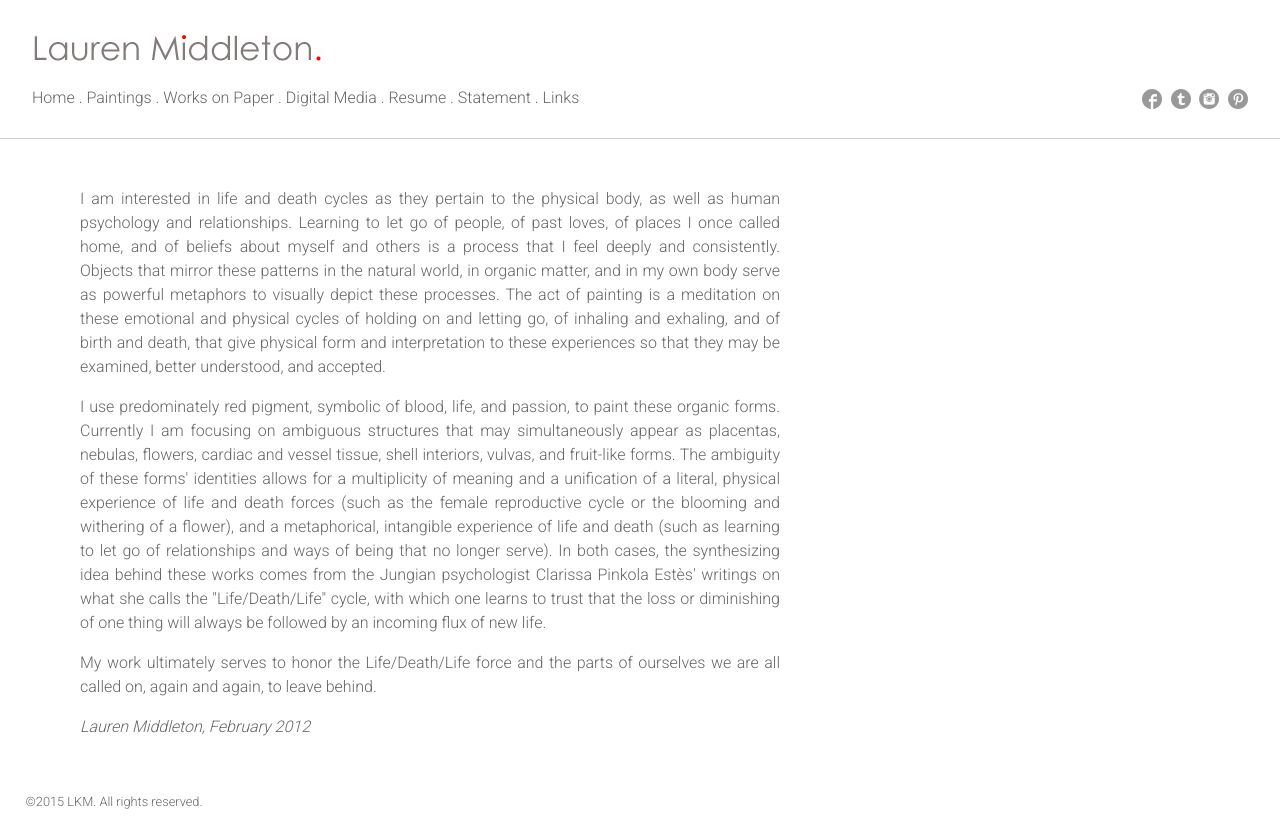
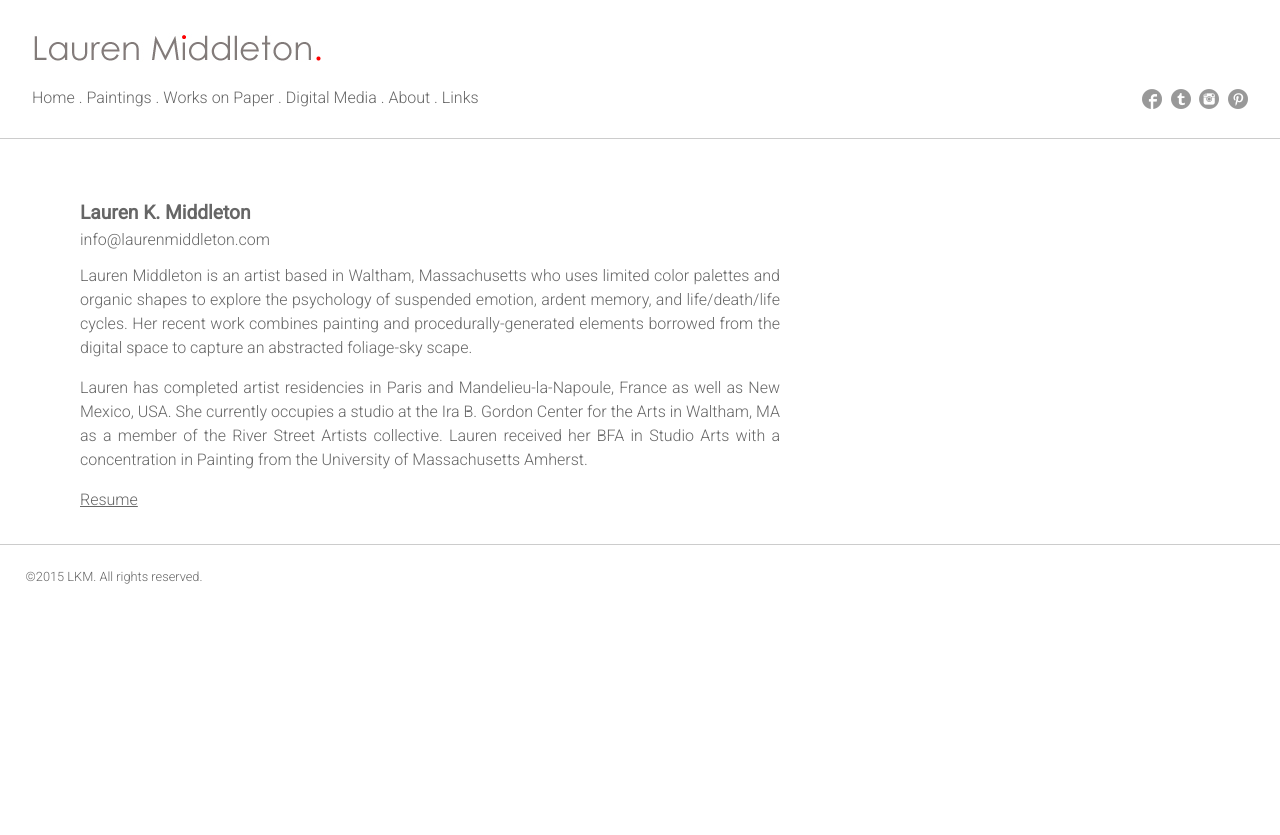
Before and after one commit to lmiddleton/laurenmiddleton.com, a PHP site: page /statement.php in a window 1280 px wide. After the commit the page ends 584 px from the top, so only its background shows below. Run offline with PHP 8.4, Linux system fonts and the light colour scheme.

Commit message:
updated about/statement, fixed main nab thumbs

```diff
--- a/laurenmiddleton.com/css/styles.css
+++ b/laurenmiddleton.com/css/styles.css
@@ -119,6 +119,7 @@ ul.nav a.pin:hover {
 .footer {
 	font-size: 0.8em;
 	padding: 2em;
+	border-top: solid 1px #ccc;
 }
 
 #home-nav-parent {
@@ -133,7 +134,14 @@ ul.nav a.pin:hover {
 
 #home-nav-parent a img {
 	display: block;
-	padding: 0.5em;
+	margin: 0.5em;
+	width: 250px;
+	height: 250px;
+	border: solid 1px #efefef;
+}
+
+#home-nav-parent span {
+	font-size: 1.1em;
 }
 
 ul.thumb-nav {
--- a/laurenmiddleton.com/header.php
+++ b/laurenmiddleton.com/header.php
@@ -22,13 +22,15 @@
             <strong>.</strong>
         </li>
         <li>
+            <a href="statement.php">About</a>
+            <strong>.</strong>
+        </li>
+        <!--
+        <li>
         	<a href="resume.php">Resume</a>
         	<strong>.</strong>
         </li>
-        <li>
-        	<a href="statement.php">Statement</a>
-        	<strong>.</strong>
-        </li>
+        -->
         <li>
         	<a href="links.php">Links</a>
         </li>
--- a/laurenmiddleton.com/statement.php
+++ b/laurenmiddleton.com/statement.php
@@ -11,13 +11,18 @@
 
   <div class="maincontent statement">
 
-    <p >I am interested in life and death cycles as they pertain to the physical body, as well as human psychology and relationships. Learning to let go of people, of past loves, of places I once called home, and of beliefs about myself and others is a process that I feel deeply and consistently. Objects that mirror these patterns in the natural world, in organic matter, and in my own body serve as powerful metaphors to visually depict these processes. The act of painting is a meditation on these emotional and physical cycles of holding on and letting go, of inhaling and exhaling, and of birth and death, that give physical form and interpretation to these experiences so that they may be examined, better understood, and accepted.</p>
+  	<p>
+      <h2>Lauren K. Middleton</h2>
+      <a href="mailto:info@laurenmiddleton.com">info@laurenmiddleton.com</a>
+    </p>
 
-    <p>I use predominately red pigment, symbolic of blood, life, and passion, to paint these organic forms. Currently I am focusing on ambiguous structures that may simultaneously appear as placentas, nebulas, flowers, cardiac and vessel tissue, shell interiors, vulvas, and fruit-like forms. The ambiguity of these forms' identities allows for a multiplicity of meaning and a unification of a literal, physical experience of life and death forces (such as the female reproductive cycle or the blooming and withering of a flower), and a metaphorical, intangible experience of life and death (such as learning to let go of relationships and ways of being that no longer serve). In both cases, the synthesizing idea behind these works comes from the Jungian psychologist Clarissa Pinkola Est&egrave;s' writings on what she calls the "Life/Death/Life" cycle, with which one learns to trust that the loss or diminishing of one thing will always be followed by an incoming flux of new life.</p>
+    <p>Lauren Middleton is an artist based in Waltham, Massachusetts who uses limited color palettes and organic shapes to explore the psychology of suspended emotion, ardent memory, and life/death/life cycles. Her recent work combines painting and procedurally-generated elements borrowed from the digital space to capture an abstracted foliage-sky scape.</p>
 
-    <p>My work ultimately serves to honor the Life/Death/Life force and the parts of ourselves we are all called on, again and again, to leave behind.</p>
+    <p>Lauren has completed artist residencies in Paris and Mandelieu-la-Napoule, France as well as New Mexico, USA. She currently occupies a studio at the Ira B. Gordon Center for the Arts in Waltham, MA as a member of the River Street Artists collective. Lauren received her BFA in Studio Arts with a concentration in Painting from the University of Massachusetts Amherst.</p>
 
-    <p style="font-style: italic;">Lauren Middleton, February 2012</p>
+    <p>
+    	<a href="resume.php" style="text-decoration: underline;">Resume</a>
+    </p>
 
   </div>
 
```
Also changed, not shown: laurenmiddleton.com/index.php (+6 -6 lines), laurenmiddleton.com/images/68cc2b-th-big-2.jpg (added), laurenmiddleton.com/images/68cc2b-th-big.jpg (added), laurenmiddleton.com/images/most-beautiful-day-th-big.jpg (added), laurenmiddleton.com/images/september-sky-ii-th-big.jpg (added).
